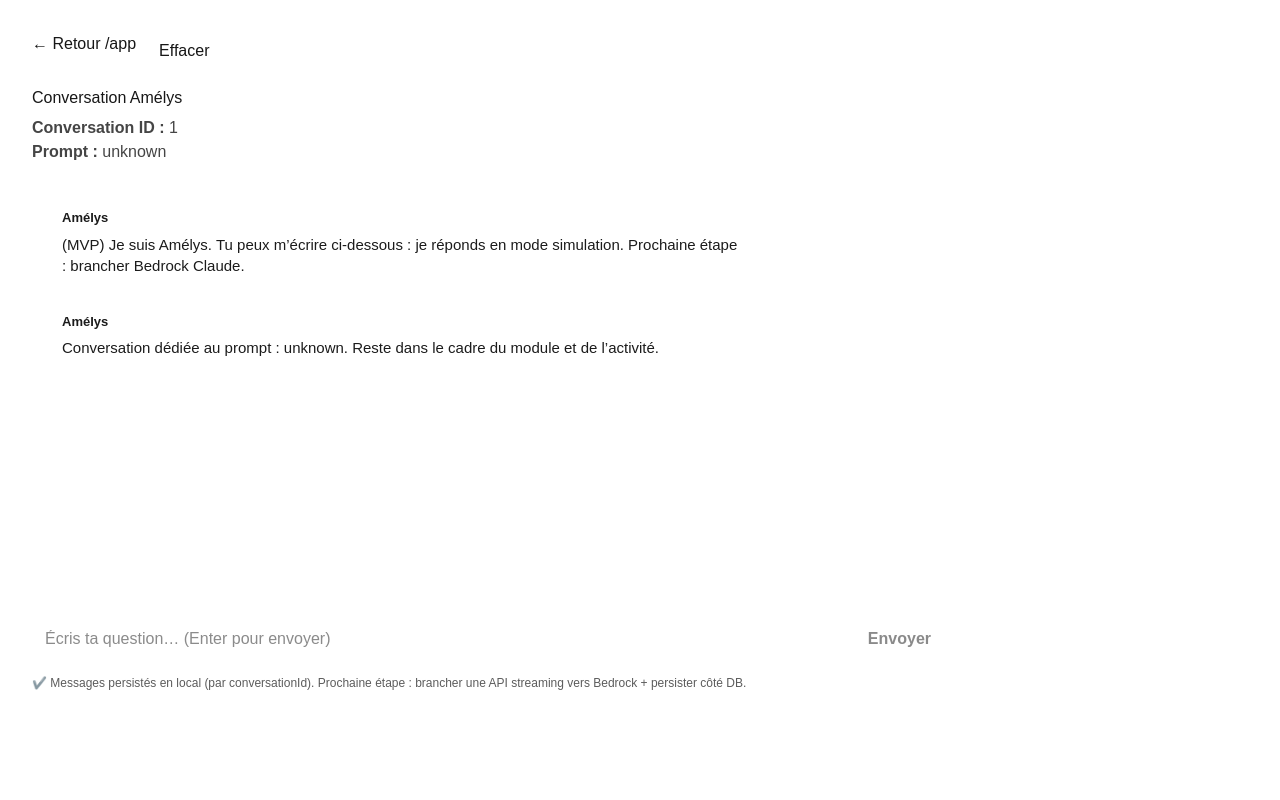
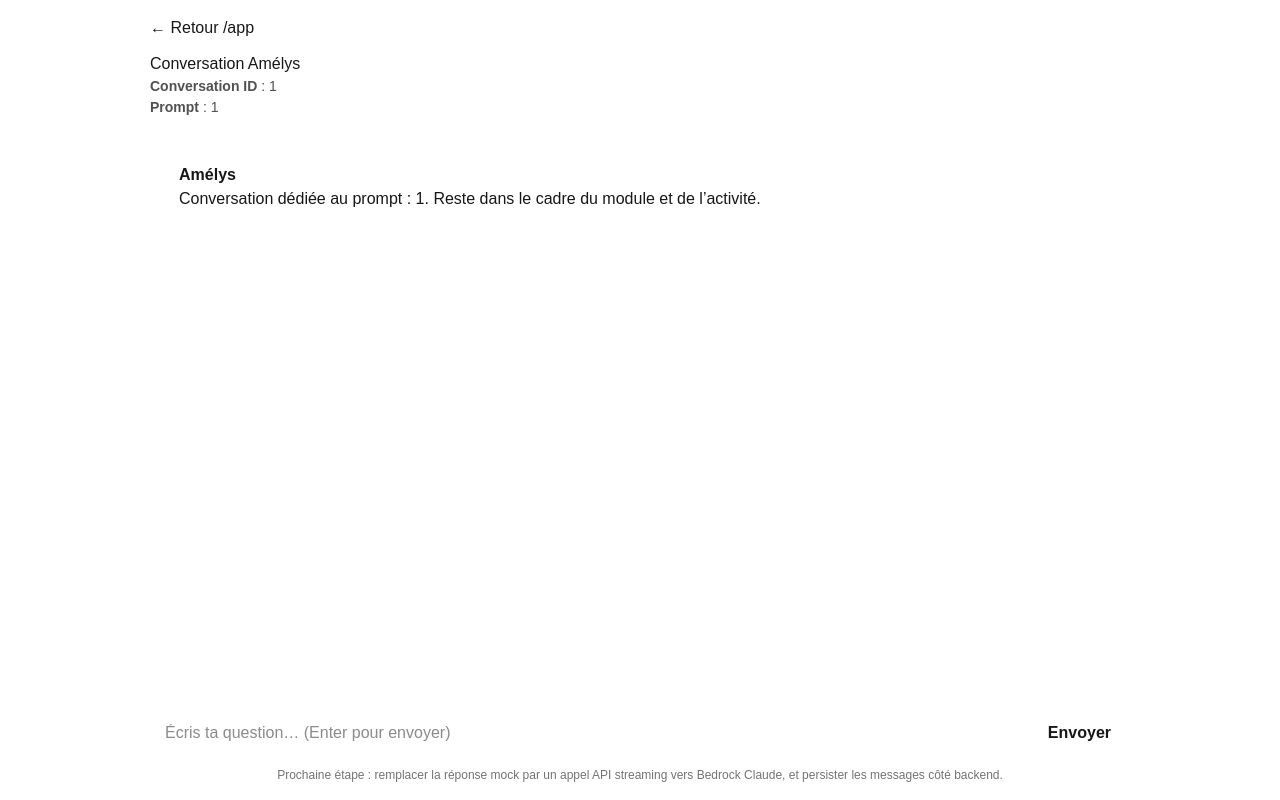
Before and after one commit to d2me-89/amelys-aws-mvp, a Next.js app: page /app/c/1 in a window 1280 px wide. Built offline with nearby package versions, Linux system fonts and the light colour scheme.

Commit message:
persist conversation messages in localStorage

```diff
--- a/app/(platform)/app/c/[conversation]/page.tsx
+++ b/app/(platform)/app/c/[conversation]/page.tsx
@@ -1,311 +1,203 @@
 "use client";
 
+import { useEffect, useRef, useState } from "react";
 import Link from "next/link";
 import { useParams } from "next/navigation";
-import React, { useEffect, useMemo, useRef, useState } from "react";
 
-type ChatMsg = {
-  id: string;
+type Message = {
   role: "user" | "assistant";
   content: string;
 };
 
-function uid() {
-  return Math.random().toString(36).slice(2) + Date.now().toString(36);
-}
+export default function ConversationPage() {
+  const params = useParams<{ conversation: string }>();
+  const conversationId = params?.conversation ?? "unknown";
 
-function storageKey(conversationId: string) {
-  return `amelys:conv:${conversationId}`;
-}
+  // promptSlug dérivé (simple MVP)
+  const promptSlug =
+    conversationId.split("-").slice(-2).join("-") || "unknown";
 
-function draftKey(conversationId: string) {
-  return `amelys:draft:${conversationId}`;
-}
+  const storageKey = `conversation:${conversationId}`;
 
-export default function ConversationPage() {
-  const params = useParams();
+  const [messages, setMessages] = useState<Message[]>([]);
+  const [input, setInput] = useState("");
+  const endRef = useRef<HTMLDivElement>(null);
 
-  const conversationId =
-    typeof params.conversation === "string" ? params.conversation : "unknown";
-
-  const prompt = useMemo(() => {
-    const parts = conversationId.split("-");
-    if (parts.length >= 2) return parts.slice(-2).join("-");
-    return "unknown";
-  }, [conversationId]);
-
-  const [messages, setMessages] = useState<ChatMsg[]>([]);
-  const [input, setInput] = useState("");
-  const [isThinking, setIsThinking] = useState(false);
-  const endRef = useRef<HTMLDivElement | null>(null);
-
-  function scrollToBottom() {
-    requestAnimationFrame(() => {
-      endRef.current?.scrollIntoView({ behavior: "smooth" });
-    });
-  }
-
-  function addMessage(role: ChatMsg["role"], content: string) {
-    setMessages((prev) => [...prev, { id: uid(), role, content }]);
-  }
-
-  // ✅ 1) Chargement initial depuis localStorage (messages + draft)
+  // 🔹 Charger depuis localStorage
   useEffect(() => {
+    const raw = localStorage.getItem(storageKey);
+    if (raw) {
       try {
-      const raw = localStorage.getItem(storageKey(conversationId));
-      if (raw) {
-        const parsed = JSON.parse(raw) as ChatMsg[];
-        if (Array.isArray(parsed) && parsed.length > 0) {
-          setMessages(parsed);
-        } else {
-          setMessages([
-            {
-              id: uid(),
-              role: "assistant",
-              content:
-                "(MVP) Je suis Amélys. Tu peux m’écrire ci-dessous : je réponds en mode simulation. Prochaine étape : brancher Bedrock Claude.",
-            },
-            {
-              id: uid(),
-              role: "assistant",
-              content: `Conversation dédiée au prompt : ${prompt}. Reste dans le cadre du module et de l’activité.`,
-            },
-          ]);
+        setMessages(JSON.parse(raw));
+      } catch {
+        setMessages([]);
       }
     } else {
       setMessages([
         {
-            id: uid(),
           role: "assistant",
-            content:
-              "(MVP) Je suis Amélys. Tu peux m’écrire ci-dessous : je réponds en mode simulation. Prochaine étape : brancher Bedrock Claude.",
-          },
-          {
-            id: uid(),
-            role: "assistant",
-            content: `Conversation dédiée au prompt : ${prompt}. Reste dans le cadre du module et de l’activité.`,
+          content: `Conversation dédiée au prompt : ${promptSlug}. Reste dans le cadre du module et de l’activité.`,
         },
       ]);
     }
+  }, [storageKey, promptSlug]);
 
-      const draft = localStorage.getItem(draftKey(conversationId));
-      if (draft) setInput(draft);
-    } catch {
-      // si localStorage bloqué ou JSON cassé, on repart proprement
-      setMessages([
-        {
-          id: uid(),
+  // 🔹 Sauvegarder
+  useEffect(() => {
+    localStorage.setItem(storageKey, JSON.stringify(messages));
+    endRef.current?.scrollIntoView({ behavior: "smooth" });
+  }, [messages, storageKey]);
+
+  function sendMessage() {
+    if (!input.trim()) return;
+
+    const userMessage: Message = {
+      role: "user",
+      content: input,
+    };
+
+    const assistantMock: Message = {
       role: "assistant",
-          content:
-            "(MVP) Je suis Amélys. Tu peux m’écrire ci-dessous : je réponds en mode simulation.",
-        },
-      ]);
-    }
-    // eslint-disable-next-line react-hooks/exhaustive-deps
-  }, [conversationId]);
+      content: `Réponse (mock) sur ${promptSlug} :
 
-  // ✅ 2) Sauvegarde automatique (messages) dans localStorage
-  useEffect(() => {
-    if (!messages || messages.length === 0) return;
-    try {
-      localStorage.setItem(storageKey(conversationId), JSON.stringify(messages));
-    } catch {
-      // ignore (quota, privacy mode, etc.)
-    }
-  }, [messages, conversationId]);
+1) Reformulation : ${input}
+2) Point clé : …
+3) Exemple (droit) : …
 
-  // ✅ 3) Sauvegarde du brouillon (input) par conversation
-  useEffect(() => {
-    try {
-      localStorage.setItem(draftKey(conversationId), input);
-    } catch {
-      // ignore
-    }
-  }, [input, conversationId]);
+Pose-moi une question plus précise (définition, exemple, méthode, mini-cas).`,
+    };
 
-  async function handleSend() {
-    const text = input.trim();
-    if (!text || isThinking) return;
-
+    setMessages((prev) => [...prev, userMessage, assistantMock]);
     setInput("");
-    addMessage("user", text);
-    setIsThinking(true);
-    scrollToBottom();
-
-    // Mock: réponse Amélys après 700ms
-    await new Promise((r) => setTimeout(r, 700));
-
-    const reply =
-      `Réponse (mock) sur ${prompt} :\n\n` +
-      `1) Reformulation : ${text}\n` +
-      `2) Point clé : …\n` +
-      `3) Exemple (droit) : …\n\n` +
-      `Pose-moi une question plus précise (définition, exemple, méthode, mini-cas).`;
-
-    addMessage("assistant", reply);
-    setIsThinking(false);
-    scrollToBottom();
-  }
-
-  function handleKeyDown(e: React.KeyboardEvent<HTMLInputElement>) {
-    if (e.key === "Enter" && !e.shiftKey) {
-      e.preventDefault();
-      handleSend();
-    }
-  }
-
-  function clearConversation() {
-    if (!confirm("Effacer l’historique de cette conversation ?")) return;
-    try {
-      localStorage.removeItem(storageKey(conversationId));
-      localStorage.removeItem(draftKey(conversationId));
-    } catch {
-      // ignore
-    }
-    setInput("");
-    setMessages([
-      {
-        id: uid(),
-        role: "assistant",
-        content:
-          "(MVP) Historique effacé. Repars sur une question et je réponds en simulation.",
-      },
-      {
-        id: uid(),
-        role: "assistant",
-        content: `Conversation dédiée au prompt : ${prompt}.`,
-      },
-    ]);
   }
 
   return (
-    <main style={{ padding: "2rem", fontFamily: "sans-serif", maxWidth: 980 }}>
-      <div style={{ marginBottom: "1rem", display: "flex", gap: 12 }}>
-        <Link href="/app">← Retour /app</Link>
-        <button
-          onClick={clearConversation}
+    <main
       style={{
-            border: "1px solid rgba(255,255,255,0.15)",
-            background: "transparent",
-            color: "inherit",
-            borderRadius: 10,
-            padding: "6px 10px",
-            cursor: "pointer",
+        height: "100vh",
+        display: "flex",
+        flexDirection: "column",
+        fontFamily: "sans-serif",
+        padding: 16,
       }}
     >
-          Effacer
-        </button>
-      </div>
+      {/* HEADER */}
+      <div
+        style={{
+          flex: "0 0 auto",
+          maxWidth: 980,
+          width: "100%",
+          margin: "0 auto",
+        }}
+      >
+        <Link href="/app">← Retour /app</Link>
 
-      <h1 style={{ marginBottom: 6 }}>Conversation Amélys</h1>
-
-      <div style={{ opacity: 0.8, marginBottom: 16 }}>
+        <h1 style={{ marginTop: 12 }}>Conversation Amélys</h1>
+        <div style={{ opacity: 0.75, fontSize: 14 }}>
           <div>
-          <b>Conversation ID :</b> {conversationId}
+            <b>Conversation ID</b> : {conversationId}
           </div>
           <div>
-          <b>Prompt :</b> {prompt}
+            <b>Prompt</b> : {promptSlug}
+          </div>
         </div>
       </div>
 
-      {/* Messages */}
+      {/* MESSAGES */}
       <div
         style={{
+          flex: "1 1 auto",
+          width: "100%",
+          maxWidth: 980,
+          margin: "16px auto 0",
           border: "1px solid rgba(255,255,255,0.15)",
           borderRadius: 14,
           padding: 16,
-          height: 420,
           overflowY: "auto",
+          minHeight: 0,
         }}
       >
-        {messages.map((m) => (
+        {messages.map((m, i) => (
           <div
-            key={m.id}
+            key={i}
             style={{
-              marginBottom: 14,
+              marginBottom: 16,
               display: "flex",
-              justifyContent: m.role === "user" ? "flex-end" : "flex-start",
+              justifyContent:
+                m.role === "user" ? "flex-end" : "flex-start",
             }}
           >
             <div
               style={{
-                maxWidth: "80%",
+                maxWidth: "75%",
+                padding: 12,
+                borderRadius: 12,
+                background:
+                  m.role === "user"
+                    ? "rgba(255,255,255,0.12)"
+                    : "rgba(255,255,255,0.06)",
                 whiteSpace: "pre-wrap",
-                border: "1px solid rgba(255,255,255,0.12)",
-                borderRadius: 14,
-                padding: "10px 12px",
-                opacity: 0.98,
               }}
             >
-              <div style={{ fontWeight: 700, marginBottom: 6, fontSize: 13 }}>
-                {m.role === "user" ? "Toi" : "Amélys"}
-              </div>
-              <div style={{ fontSize: 15, lineHeight: 1.4 }}>{m.content}</div>
+              <b>{m.role === "user" ? "Toi" : "Amélys"}</b>
+              <div>{m.content}</div>
             </div>
           </div>
         ))}
-
-        {isThinking && (
-          <div style={{ marginBottom: 14 }}>
-            <div
-              style={{
-                maxWidth: "80%",
-                border: "1px solid rgba(255,255,255,0.12)",
-                borderRadius: 14,
-                padding: "10px 12px",
-                opacity: 0.85,
-              }}
-            >
-              <div style={{ fontWeight: 700, marginBottom: 6, fontSize: 13 }}>
-                Amélys
-              </div>
-              <div>…</div>
-            </div>
-          </div>
-        )}
-
         <div ref={endRef} />
       </div>
 
-      {/* Input */}
-      <div style={{ display: "flex", gap: 10, marginTop: 14 }}>
+      {/* INPUT */}
+      <div
+        style={{
+          flex: "0 0 auto",
+          width: "100%",
+          maxWidth: 980,
+          margin: "12px auto 0",
+          display: "flex",
+          gap: 8,
+        }}
+      >
         <input
           value={input}
           onChange={(e) => setInput(e.target.value)}
-          onKeyDown={handleKeyDown}
+          onKeyDown={(e) => e.key === "Enter" && sendMessage()}
           placeholder="Écris ta question… (Enter pour envoyer)"
           style={{
             flex: 1,
-            padding: 12,
+            padding: "12px 14px",
             borderRadius: 12,
-            border: "1px solid rgba(255,255,255,0.15)",
+            border: "1px solid rgba(255,255,255,0.25)",
             background: "transparent",
             color: "inherit",
           }}
-          disabled={isThinking}
         />
         <button
-          onClick={handleSend}
-          disabled={isThinking || input.trim().length === 0}
+          onClick={sendMessage}
           style={{
-            padding: "12px 16px",
+            padding: "12px 18px",
             borderRadius: 12,
-            border: "1px solid rgba(255,255,255,0.2)",
+            border: "1px solid rgba(255,255,255,0.25)",
             background: "transparent",
             color: "inherit",
             fontWeight: 700,
-            cursor:
-              isThinking || input.trim().length === 0 ? "not-allowed" : "pointer",
-            opacity: isThinking || input.trim().length === 0 ? 0.5 : 1,
+            cursor: "pointer",
           }}
         >
           Envoyer
         </button>
       </div>
 
-      <div style={{ marginTop: 10, fontSize: 12, opacity: 0.7 }}>
-        ✔️ Messages persistés en local (par conversationId). Prochaine étape :
-        brancher une API streaming vers Bedrock + persister côté DB.
+      <div
+        style={{
+          maxWidth: 980,
+          margin: "8px auto 0",
+          fontSize: 12,
+          opacity: 0.6,
+        }}
+      >
+        Prochaine étape : remplacer la réponse mock par un appel API streaming
+        vers Bedrock Claude, et persister les messages côté backend.
       </div>
     </main>
   );
```
Lines whose indentation alone changed are shown as unchanged.
